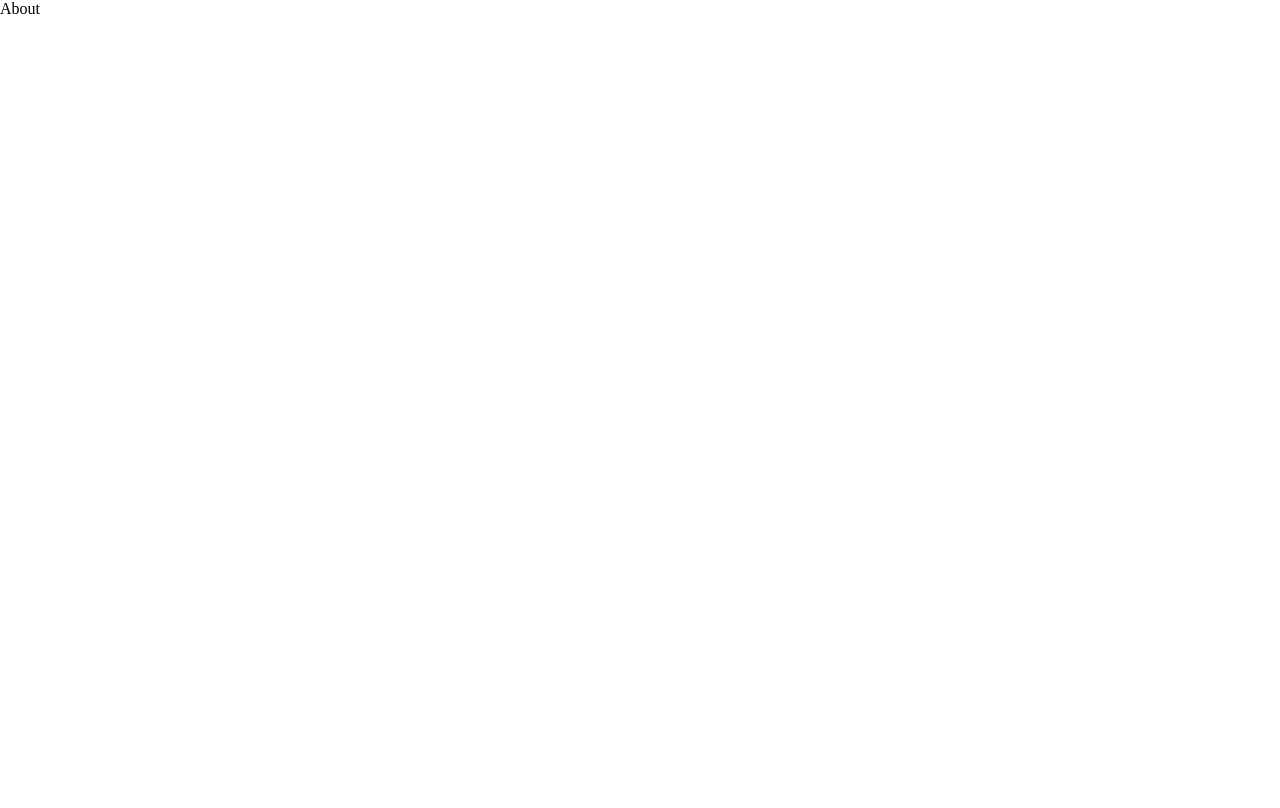
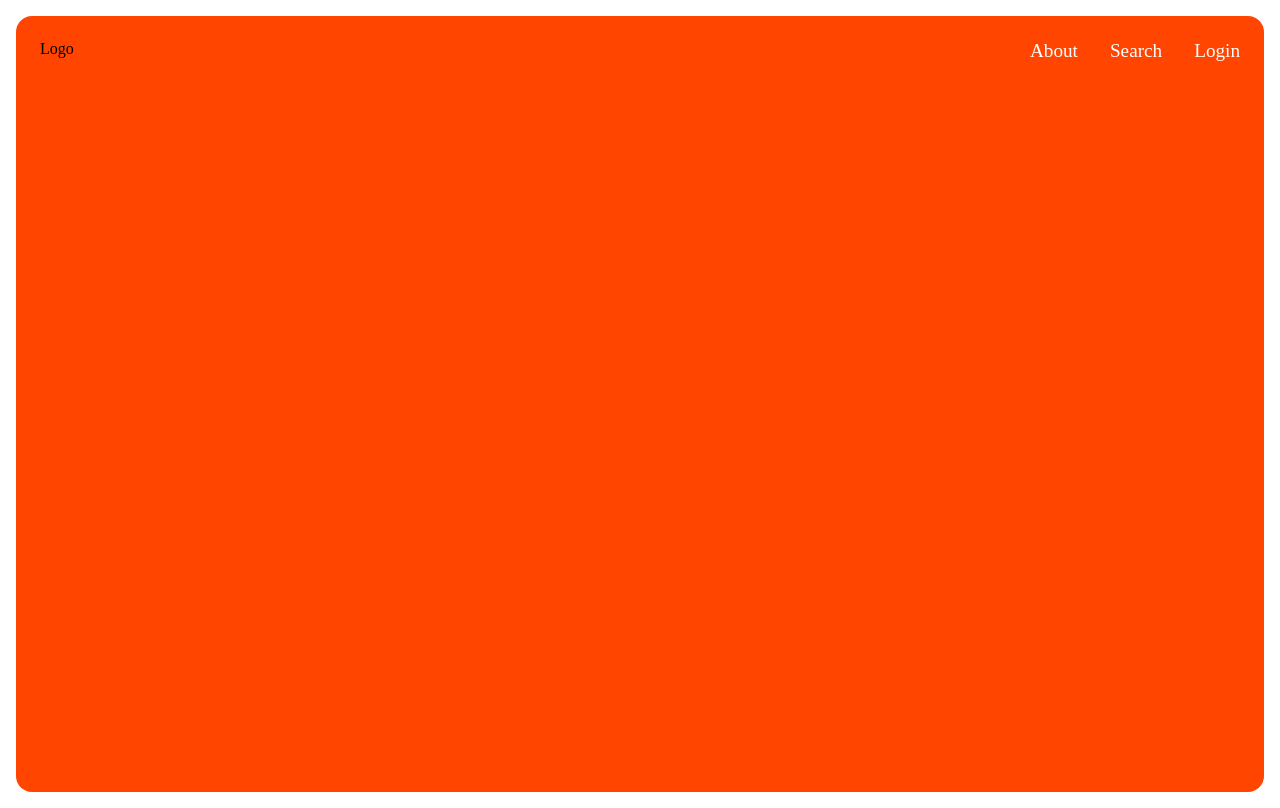
Before and after one commit to ucangun/CookBox_App, a React (Create React App) app: page /about in a window 1280 px wide. Built offline with nearby package versions, Linux system fonts and the light colour scheme.

Commit message:
"Updated ContainerStyle padding, added Navbar to About, Home, Login, and Search pages"

```diff
--- /dev/null
+++ b/src/components/Navbar.jsx
@@ -0,0 +1,17 @@
+import React from "react";
+import Nav, { Navlink } from "./style/NavbarStyle";
+
+const Navbar = () => {
+  return (
+    <Nav>
+      <p>Logo</p>
+      <Navlink>
+        <p>About</p>
+        <p>Search</p>
+        <p>Login</p>
+      </Navlink>
+    </Nav>
+  );
+};
+
+export default Navbar;
--- a/src/components/style/ContainerStyle.jsx
+++ b/src/components/style/ContainerStyle.jsx
@@ -4,7 +4,7 @@ const Container = styled.div`
   background-color: orangered;
   height: 97vh;
   margin: 1rem;
-  padding: 1rem;
+  padding: 1.5rem;
   border-radius: 1rem;
 `;
 
--- /dev/null
+++ b/src/components/style/NavbarStyle.jsx
@@ -0,0 +1,15 @@
+import styled from "styled-components";
+
+const Nav = styled.nav`
+  display: flex;
+  justify-content: space-between;
+`;
+
+export const Navlink = styled(Nav)`
+  gap: 2rem;
+  font-size: 1.2rem;
+  color: #fff;
+  cursor: pointer;
+`;
+
+export default Nav;
--- a/src/pages/About.jsx
+++ b/src/pages/About.jsx
@@ -1,7 +1,13 @@
 import React from "react";
+import Container from "../components/style/ContainerStyle";
+import Navbar from "../components/Navbar";
 
 const About = () => {
-  return <div>About</div>;
+  return (
+    <Container>
+      <Navbar />
+    </Container>
+  );
 };
 
 export default About;
--- a/src/pages/Home.jsx
+++ b/src/pages/Home.jsx
@@ -1,8 +1,13 @@
 import React from "react";
 import Container from "../components/style/ContainerStyle";
+import Navbar from "../components/Navbar";
 
 const Home = () => {
-  return <Container>Home</Container>;
+  return (
+    <Container>
+      <Navbar />
+    </Container>
+  );
 };
 
 export default Home;
--- a/src/pages/Login.jsx
+++ b/src/pages/Login.jsx
@@ -1,7 +1,13 @@
 import React from "react";
+import Container from "../components/style/ContainerStyle";
+import Navbar from "../components/Navbar";
 
 const Login = () => {
-  return <div>Login</div>;
+  return (
+    <Container>
+      <Navbar />
+    </Container>
+  );
 };
 
 export default Login;
--- a/src/pages/Search.jsx
+++ b/src/pages/Search.jsx
@@ -1,7 +1,13 @@
 import React from "react";
+import Container from "../components/style/ContainerStyle";
+import Navbar from "../components/Navbar";
 
 const Search = () => {
-  return <div>Search</div>;
+  return (
+    <Container>
+      <Navbar />
+    </Container>
+  );
 };
 
 export default Search;
```
